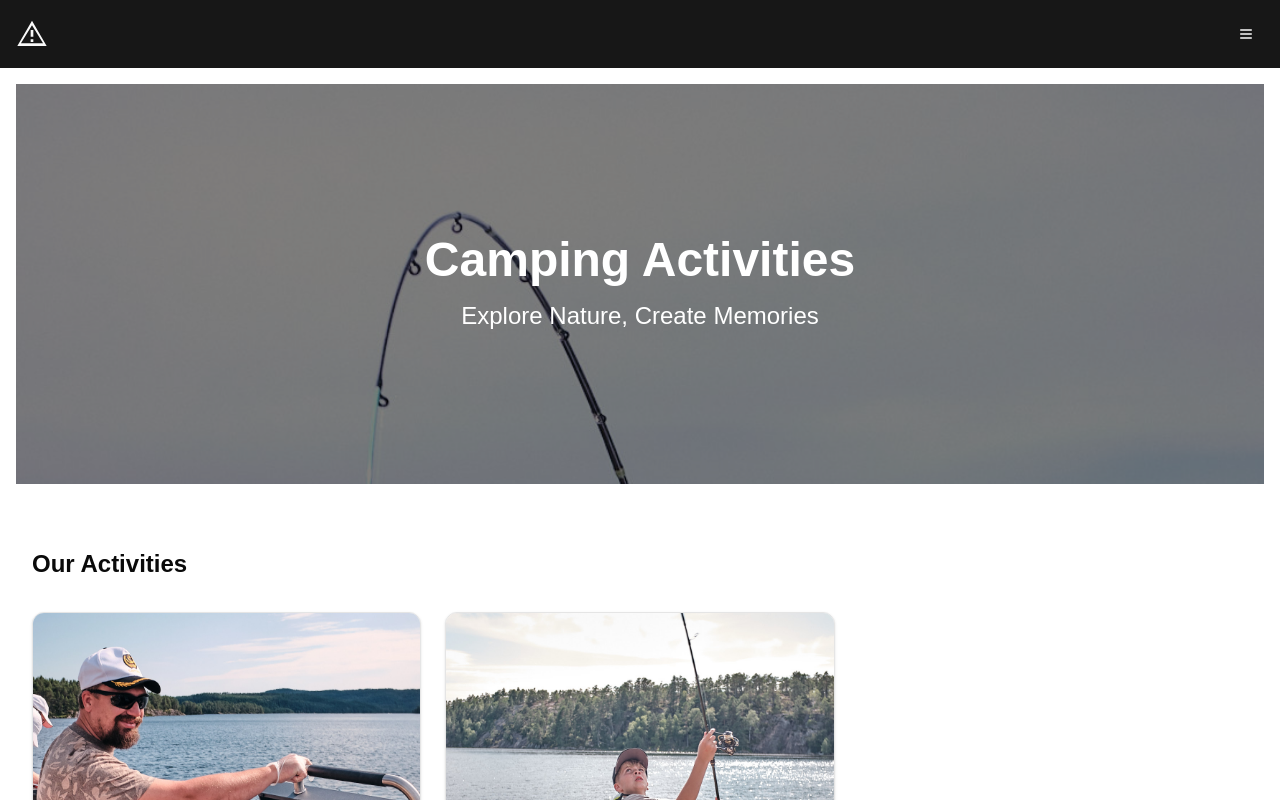
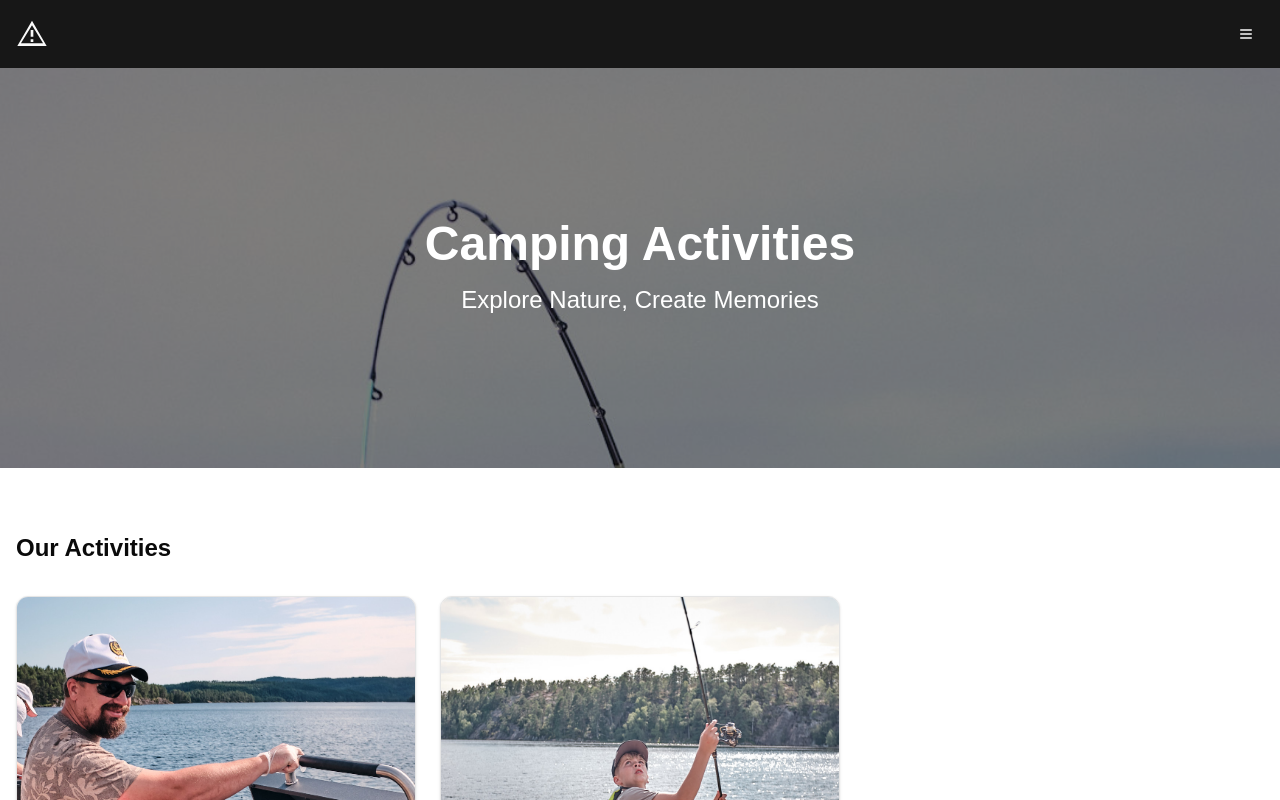
Before and after one commit to TheLyngset/otra-adventures, a Next.js app: page / in a window 1280 px wide. Shown: the top 800 px of the page. Built offline with nearby package versions, Linux system fonts and the light colour scheme.

Commit message:
removed redundant padding

```diff
--- a/app/page.tsx
+++ b/app/page.tsx
@@ -30,7 +30,7 @@ export default function Home() {
         logoSvg={logoSvg}
         menuItems={menuItems}
       />
-      <main className="flex-1 p-4">
+      <main className="flex-1">
         <CampingActivitiesOnepager/>
       </main>
     </div>
```
